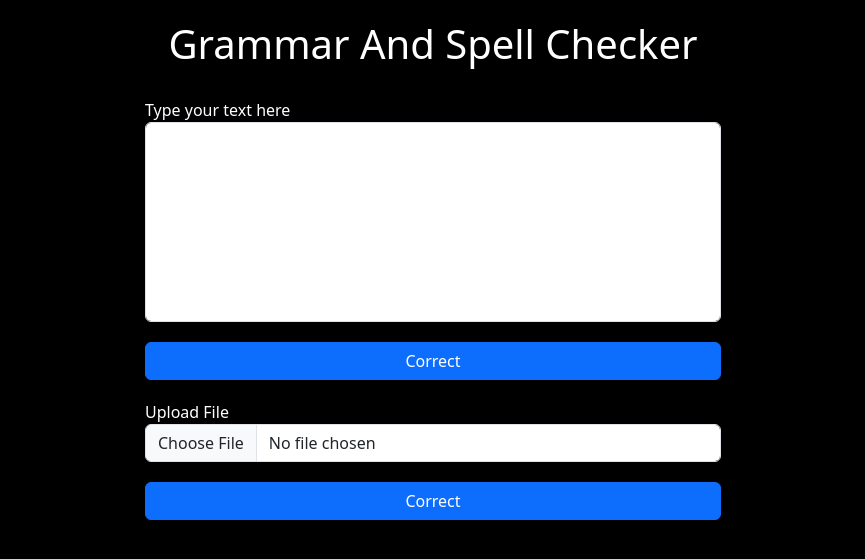
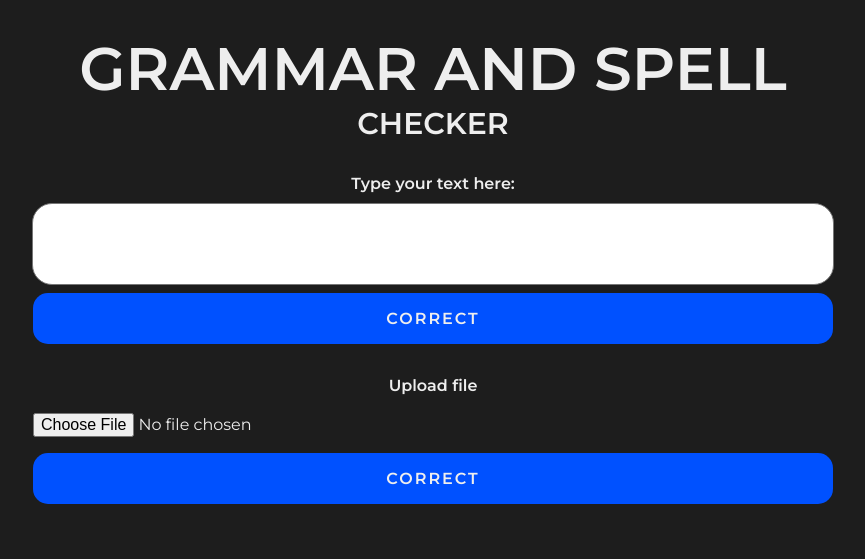
Before and after one commit to davidoneil33/Using_NLP_toCheckGrammarErrors, a Flask app: page / in a window 1280 px wide. Shown: the top 559 px of the page, without its empty margins (207-1072 px from the left). Run offline with Flask 3, Linux system fonts and the light colour scheme.

Commit message:
Design feito para um corretor gramatical

```diff
--- a/templates/index.html
+++ b/templates/index.html
@@ -4,74 +4,58 @@
 <head>
     <meta charset="utf-8">
     <meta name="viewport" content="width=device-width, initial-scale=1">
-    <title>Bootstrap demo</title>
-    <link href="https://cdn.jsdelivr.net/npm/bootstrap@5.3.2/dist/css/bootstrap.min.css" rel="stylesheet"
-        integrity="sha384-T3c6CoIi6uLrA9TneNEoa7RxnatzjcDSCmG1MXxSR1GAsXEV/Dwwykc2MPK8M2HN" crossorigin="anonymous">
+    <title>Grammar and Spell Checker</title>
+    <link rel="stylesheet" href="style.css">
+    <link rel="preconnect" href="https://fonts.googleapis.com">
+    <link rel="preconnect" href="https://fonts.gstatic.com" crossorigin>
+    <link href="https://fonts.googleapis.com/css2?family=Montserrat:wght@400;600&display=swap" rel="stylesheet">
 </head>
 
-<style>
-    body {
-        background-color: black;
-        padding: 20px;
-        color: white;
-    }
+<body>
+    <div class="title">
+        <h1>Grammar And Spell</h1>
+        <h2>Checker</h2>
+    </div>
 
-    h1 {
-        text-align: center;
-        margin-bottom: 30px;
-    }
 
-    .container {
-        margin-top: 20px;
-        max-width: 600px;
-    }
-
-    textarea {
-        height: 200px;
-        width: 100%;
-        resize: none;
-    }
-
-    .btn-primary {
-        margin-top: 20px;
-        width: 100%;
-    }
-
-    .corrected-text {
-        margin-top: 30px;
-        font-size: 18px;
-        font-weight: bold;
-    }
-</style>
-
-<body>
-    <h1 class="text-center">Grammar And Spell Checker</h1>
     <div class="container">
         <form action="/spell" method="post" enctype="multipart/form-data">
             <div class="form-group">
-                <label for="text">Type your text here</label>
+                <label for="text">Type your text here:</label>
                 <textarea class="form-control" id="text" name="text"></textarea>
             </div>
             <button type="submit" class="btn btn-primary">Correct</button>
         </form>
+
+        <div class="results" style="display: none;">
             {% if corrected_text and corrected_grammar %}
             <h5>Corrected Word: <br> {{corrected_text}}</h5>
             <h5>Corrected Grammar: <br> {{corrected_grammar}}</h5>
             {% endif %}
         </div>
+    </div>
+
     <div class="container">
         <form action="/grammar" method="post" enctype="multipart/form-data">
             <div class="form-group">
-                <label for="file">Upload File</label>
-                <input type="file" name="file" class="form-control">
+                <label for="uploadfile" class="custom-file-upload">
+                  Upload file
+                </label>
+                <input type="file" name="file" class="form-control" id="uploadfile">
               </div>
             <button type="submit" class="btn btn-primary">Correct</button>
         </form>
+
+        <div class="results" style="display: none;">
             {% if corrected_file_text and corrected_file_grammar %}
             <h5>Corrected Word: <br> {{corrected_file_text}}</h5>
             <h5>Corrected Grammar: <br> {{corrected_file_grammar}}</h5>
             {% endif %}
         </div>
+    </div>
+
+
+
 
     <script src="https://cdn.jsdelivr.net/npm/bootstrap@5.3.2/dist/js/bootstrap.bundle.min.js"
         integrity="sha384-C6RzsynM9kWDrMNeT87bh95OGNyZPhcTNXj1NW7RuBCsyN/o0jlpcV8Qyq46cDfL"
--- /dev/null
+++ b/templates/style.css
@@ -0,0 +1,105 @@
+:root {
+   --bg: #1d1d1d;
+   --primary: #eeeeee;
+   --secondary: #0051ff;
+   --thirdy: #0036ac;
+}
+
+* {
+   font-family: 'Montserrat', sans-serif;
+   margin: 0;
+   padding: 0;
+}
+
+body {
+   background-color: var(--bg);
+   color: var(--primary);
+}
+
+label {
+   font-size: 16px;
+}
+
+
+/* TÍTULO */
+
+.title {
+   display: flex;
+   justify-content: center;
+   align-items: center;
+   flex-direction: column;
+   text-align: center;
+   text-transform: uppercase;
+   margin: 2rem;
+   color: var(--primary);
+   font-weight: 1000;
+}
+
+.title h1 {
+   font-size: 60px;
+}
+
+.title h2 {
+   font-size: 30px;
+}
+
+/* FIM TÍTULO */
+
+/* CONTAINERES */
+
+.container {
+   display: flex;
+   justify-content: center;
+   align-items: center;
+   flex-direction: column;
+   text-align: center;
+}
+
+.container .form-group {
+   display: flex;
+   flex-direction: column;
+   gap: 10px;
+}
+
+.container .form-group label {
+   font-weight: 600;
+}
+
+.container .form-group textarea {
+   resize: none;
+   height: 10vh;
+   width: 100vh;
+   border-radius: 20px;
+}
+
+.container button {
+   padding: 1rem 0;
+   margin: 0.5rem 0 2rem;
+   height: auto;
+   width: 100vh;
+
+   border-radius: 15px;
+   color: var(--primary);
+   font-weight: 1000;
+   text-transform: uppercase;
+   font-size: 16px;
+   border: none;
+   letter-spacing: 2px;
+   background-color: var(--secondary);
+}
+
+.container button:hover {
+   cursor: pointer;
+   background-color: var(--thirdy);
+   transition: 500ms;
+}
+
+
+.form-group input[type="file"].form-control {
+   width: 100%;
+   font-size: 16px;
+   padding: 0.5rem 0;
+   box-sizing: border-box;
+}
+
+/* FIM CONTAINERES */
```
Lines whose indentation alone changed are shown as unchanged.
